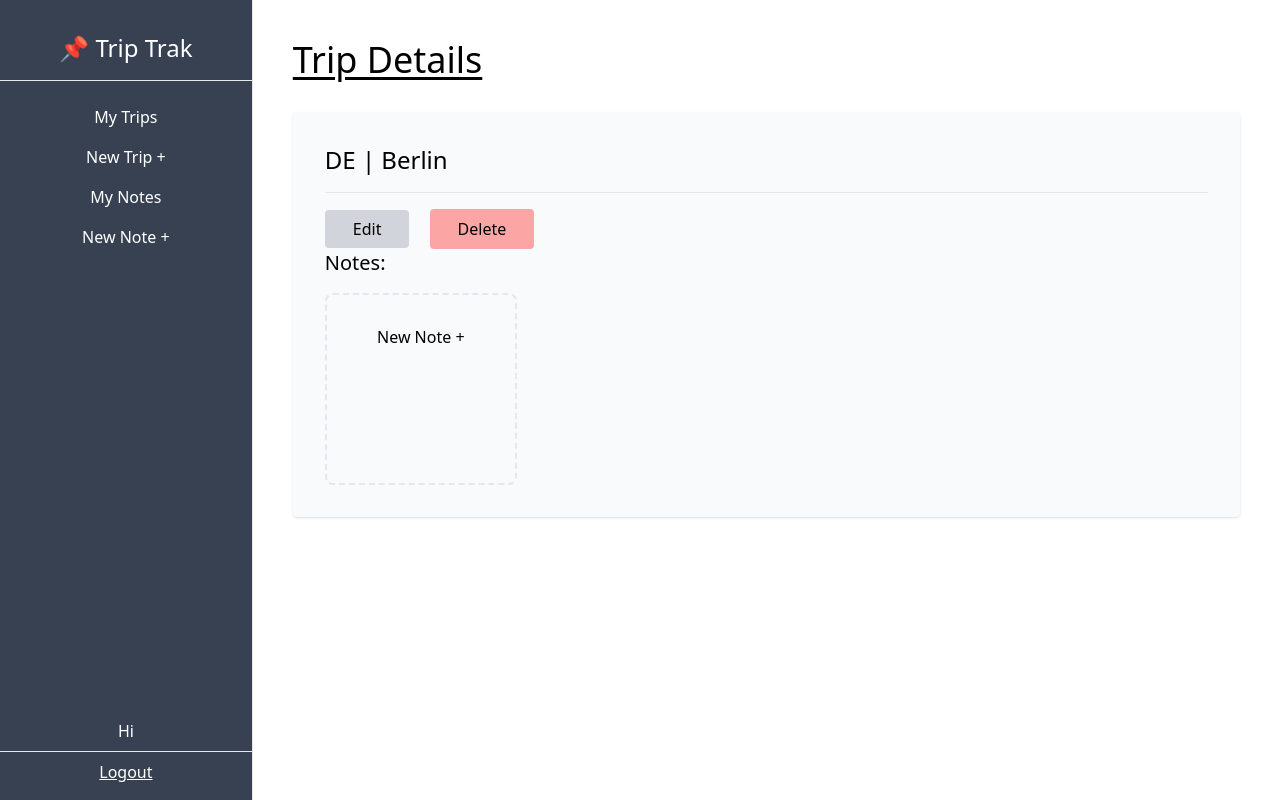
After one commit to heschmat/django_unchained, a Django app: page /dashbaord/trip/1 in a window 1280 px wide. The commit adds this page. Run offline with Django 5.2, Linux system fonts and the light colour scheme; data comes from the database, SQL or seed files in the repository; data that the repository does not hold is empty; some libraries are stand-ins or nearby versions.

Commit message:
Add list/detail functionalities for notes & detail view for trips.

```diff
--- a/app6_auth_TravelTrak/app6_auth_TravelTrak/settings.py
+++ b/app6_auth_TravelTrak/app6_auth_TravelTrak/settings.py
@@ -130,7 +130,10 @@ STATIC_URL = 'static/'
 DEFAULT_AUTO_FIELD = 'django.db.models.BigAutoField'
 
 # ================================================================================ #
-MEDIA_URL = '/media/'  # www.mysite.come/media/img1.jpg
+# N.B. Do not add `/` before. i.e., it's 'media/ & not '/media/'
+# '/media/' will give you:
+# [Errno 13] Permission denied: '/media/notes'
+MEDIA_URL = 'media/'  # www.mysite.come/media/img1.jpg
 MEDIA_ROOT = Path(BASE_DIR) / MEDIA_URL  # path to the actual file
 
 # if no next, where should the user go after *login*?
--- a/app6_auth_TravelTrak/travel/models.py
+++ b/app6_auth_TravelTrak/travel/models.py
@@ -5,16 +5,18 @@ from django.core.validators import MaxValueValidator, MinValueValidator
 from django.contrib.auth import get_user_model
 User = get_user_model()
 
+
 # Create your models here.
 class Trip(models.Model):
     city = models.CharField(max_length= 25)
-    country = models.CharField(max_length= 2) # country code
+    country = models.CharField(max_length= 2)  # country code
     start_date = models.DateField(blank= True, null= True)
     end_date = models.DateField(blank= True, null= True)
     owner = models.ForeignKey(User, on_delete=models.CASCADE, related_name='trips')
 
     def __str__(self):
         return f'{self.owner.username} => {self.city} -- {self.start_date}'
+
 
 class Note(models.Model):
     ACTIVITIES = (
@@ -28,7 +30,7 @@ class Note(models.Model):
     description = models.TextField()
     type = models.CharField(max_length= 10, choices= ACTIVITIES)
     # uploads the images to the `notes` directory.
-    img = models.ImageField(upload_to= 'notes', blank= True, null= True)
+    img = models.ImageField(upload_to='notes', blank= True, null= True)
     # Set default rating is 3, simply average; ratings {1, 2, 3, 4, 5}
     rating = models.PositiveSmallIntegerField(default= 3, validators= [MinValueValidator(1), MaxValueValidator(5)])
 
--- a/app6_auth_TravelTrak/travel/templates/travel/_base.html
+++ b/app6_auth_TravelTrak/travel/templates/travel/_base.html
@@ -19,7 +19,7 @@
                     <a href="{% url 'trip-create' %}">
                         <li class="py-2 px-3 md:px-0 hover:bg-gray-600 hover:cursor-pointer">New Trip +</li>
                     </a>
-                    <a href="{% url 'home' %}">
+                    <a href="{% url 'note-list' %}">
                         <li class="py-2 px-3 md:px-0 hover:bg-gray-600 hover:cursor-pointer">My Notes</li>
                     </a>
                     <a href="{% url 'home' %}">
--- /dev/null
+++ b/app6_auth_TravelTrak/travel/templates/travel/trip_detail.html
@@ -0,0 +1,31 @@
+{% extends './_base.html' %}
+
+{% block content %}
+<h1 class="text-4xl underline underline-offset-4 mb-8">Trip Details</h1>
+    <div class="bg-gray-50 p-8 rounded shadow my-4">
+        <p class="text-2xl">{{trip.country}} | {{trip.city}}</p>
+        <hr class="my-4">
+        <a class="px-7 py-2 bg-gray-300 rounded md:mr-4 hover:bg-gray-200" href="">Edit</a>
+            <form class="inline" action="" method="POST">
+                {% csrf_token %}
+                <input type="submit" class="px-7 py-2 bg-red-300 rounded hover:bg-red-200 hover:cursor-pointer" value="Delete" />
+            </form>
+        <h3 class="text-xl pb-4">Notes:</h3>
+        <div class="flex gap-2 flex-wrap">
+            {% for note in notes %}
+            <a href="{% url 'note-detail' note.pk %}">
+                <div class="border-2 rounded-lg pb-4 hover:shadow">
+                    <img class="w-48 h-32 object-cover overflow-hidden rounded-t-md" src="{{note.img.url}}" alt="{{note.name}}">
+                    <p class="text-center mt-4 text-lg">{{note.name}}</p>
+                    <p class="text-center mt-2 text-gray-600">Rating: {{note.rating}}/5</p>
+                </div>
+            </a>
+            {% endfor %}
+            <a href="">
+                <div class="border-2 border-dashed rounded-lg hover:shadow w-48 h-48 flex justify-center items-center">
+                    <p class="min-h-32">New Note +</p>
+                </div>
+            </a>
+        </div>
+    </div>
+{% endblock content %}
--- a/app6_auth_TravelTrak/travel/templates/travel/trip_form.html
+++ b/app6_auth_TravelTrak/travel/templates/travel/trip_form.html
@@ -2,7 +2,7 @@
 {% load tailwind_filters %}
 
 {% block content %}
-    <h1>Create a Trip</h1>
+    <h1>Create a New Trip</h1>
     <form action="" method="POST">
         {% csrf_token %}
         {{ form|crispy }}
--- a/app6_auth_TravelTrak/travel/templates/travel/trip_list.html
+++ b/app6_auth_TravelTrak/travel/templates/travel/trip_list.html
@@ -3,7 +3,7 @@
 {% block content %}
 <h1 class="text-4xl underline underline-offset-4 mb-8">Listed Trips</h1>
 {% for trip in object_list %}
-    <a href="">
+    <a href="{% url 'trip-detail' trip.pk %}">
         <div class="bg-gray-50 p-10 rounded shadow my-4 hover:shadow-lg hover:cursor-pointer">
             <p class="text-lg">
                 {{trip.city}} | {{trip.start_date.year}}
--- a/app6_auth_TravelTrak/travel/urls.py
+++ b/app6_auth_TravelTrak/travel/urls.py
@@ -4,7 +4,10 @@ from . import views
 
 urlpatterns = [
     path('', views.HomeView.as_view(), name= 'home'),
-    path('dashboard/', views.TripListView.as_view(), name= 'trip-list'),
-    path('dashboard_func/', views.list_trip, name= 'list-trip'),
-    path('dashboard/trip/create', views.TripCreateView.as_view(), name= 'trip-create'),
+    path('dashboard/', views.TripListView.as_view(), name='trip-list'),
+    path('dashboard/note/', views.NoteListView.as_view(), name='note-list'),
+    path('dashboard_func/', views.list_trip, name='list-trip'),
+    path('dashboard/trip/create', views.TripCreateView.as_view(), name='trip-create'),
+    path('dashbaord/trip/<int:pk>', views.TripDetailView.as_view(), name='trip-detail'),
+    path('dahsboard/note/<int:pk>', views.NoteDetailView.as_view(), name='note-detail'),
 ]
--- a/app6_auth_TravelTrak/travel/views.py
+++ b/app6_auth_TravelTrak/travel/views.py
@@ -2,13 +2,14 @@ from django.shortcuts import render
 from django.urls import reverse_lazy
 from django.views.generic import (
     TemplateView,
-    ListView, CreateView,
+    ListView, CreateView, DetailView
 )
 
 from .models import Trip, Note
 
 class HomeView(TemplateView):
     template_name = 'travel/index.html'
+
 
 class TripListView(ListView):
     model = Trip
@@ -18,12 +19,14 @@ class TripListView(ListView):
         # i.e., the user that's making the current request.
         return Trip.objects.filter(owner=self.request.user)
 
+
 # This is the functional equivalent of the above cbv `TripListView`:
 def list_trip(req):
     trips = Trip.objects.filter(owner= req.user)
     # class-based views will pass the context via `object_list`
     context = {'object_list': trips}
     return render(req, 'travel/trip_list.html', context= context)
+
 
 class TripCreateView(CreateView):
     model = Trip
@@ -34,3 +37,31 @@ class TripCreateView(CreateView):
         # owner should be set by default to the logged-in user.
         form.instance.owner = self.request.user
         return super().form_valid(form)
+
+
+class TripDetailView(DetailView):
+    template_name = 'travel/trip_detail.html'
+    # queryset = Trip.objects.all()
+    model = Trip
+    context_object_name = 'trip'
+
+    def get_context_data(self, **kwargs):
+        context = super().get_context_data(**kwargs)
+        this_trip = context['object']
+        # Add the notes for the trip to the context:
+        context['notes'] = this_trip.notes.all()
+        return context
+
+
+class NoteDetailView(DetailView):
+    model = Note
+
+
+class NoteListView(ListView):
+    model = Note
+
+    # Filter to show only the notes for the logged-in user:
+    def get_queryset(self):
+        # To access to the `owner` field of the `trip` (foreign key) use `__`
+        queryset = Note.objects.filter(trip__owner=self.request.user)
+        return queryset
```
Also changed, not shown: app6_auth_TravelTrak/travel/templates/travel/note_detail.html (added, +17 -0 lines), app6_auth_TravelTrak/travel/templates/travel/note_list.html (added, +24 -0 lines), app6_auth_TravelTrak/media/notes/Lunchcafe-Amsterdam.jpg (added), app6_auth_TravelTrak/media/notes/amsterdam-bikes.jpg (added), app6_auth_TravelTrak/media/notes/genf.jpg (added).
